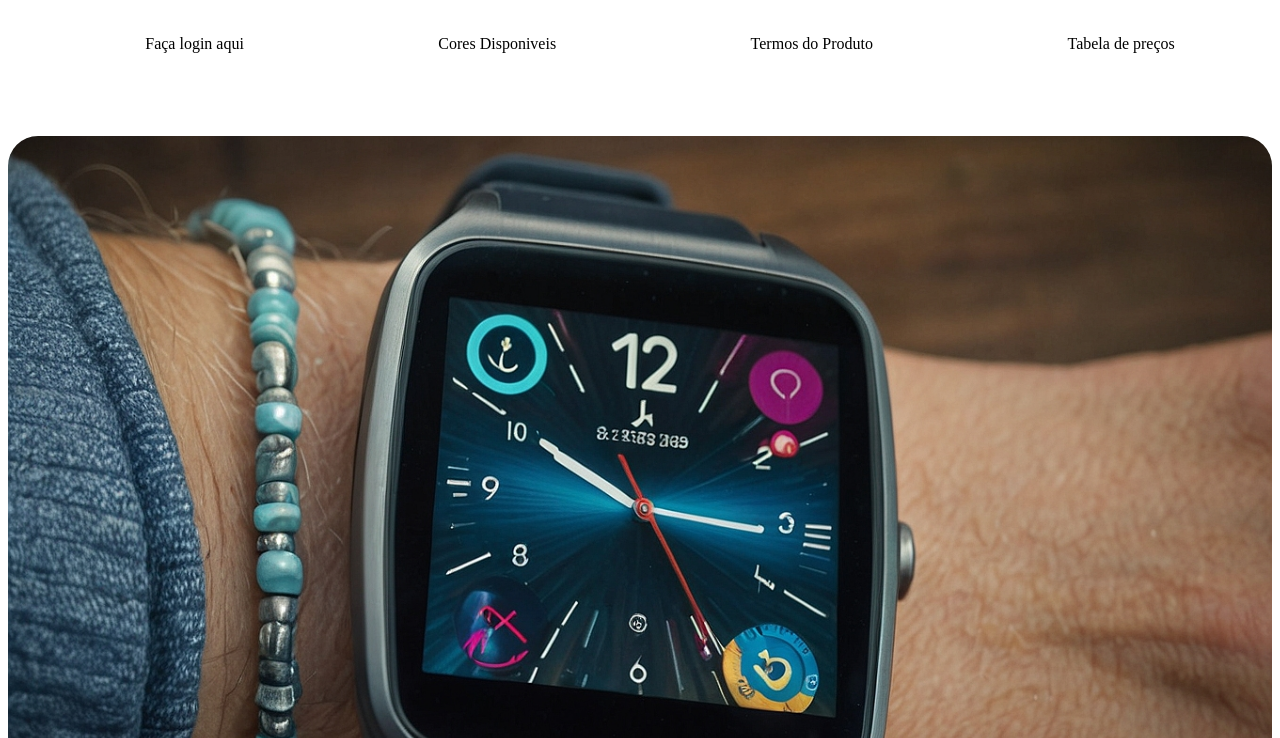
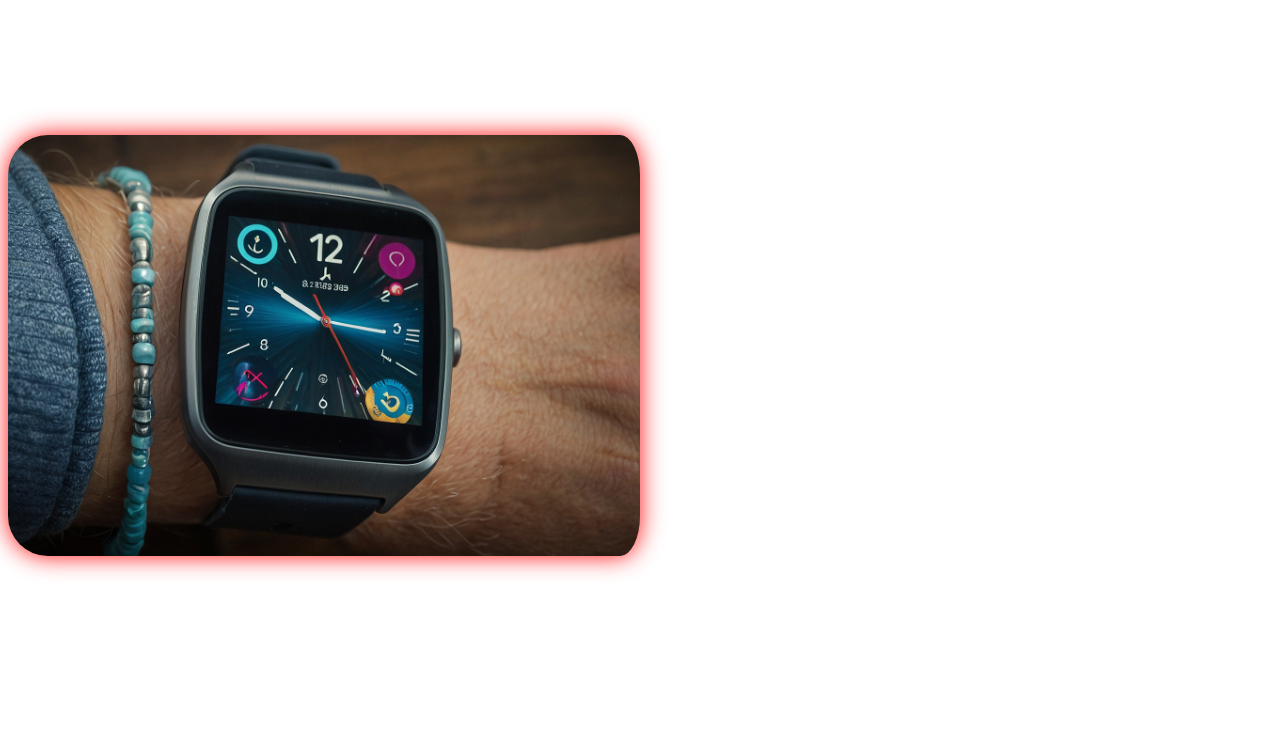
Before and after one commit to Lestarplay/Landing-Page, a plain HTML site: page index.html in a window 1280 px wide. Shown: the part 62-800 px from the top of the page. Drawn offline with Linux system fonts and the light colour scheme; a web font is replaced by a local one.

Commit message:
Add files via upload

```diff
--- a/index.css
+++ b/index.css
@@ -1,5 +1,5 @@
 h1{
-    font-family: "Italianno", cursive;
+    font-family: Italianno;
     color: white;
 }
 body{
@@ -9,16 +9,19 @@ body{
 }
 ul{
     display: flex;
-    justify-content: space-around;
+    justify-content: center;
     align-items: center;
+    gap: 10px;
 }
 a{
-    color: black;
+    color: white;
     text-decoration: none;
 }
 img{
-   border-radius: 30px;
-   width: 100%;
+   border-radius: 40px;
+   width: 50%;
+   filter:  drop-shadow(0 0 0.75rem rgb(255, 13, 13));
+   padding-right: 20px;
 }
 h2{
     text-align: center;
@@ -26,4 +29,10 @@ h2{
 }
 section{
     color: white;
+    display: flex;
+    font-size: 30px;
+
 }
+main{
+    color: white;
+}
--- a/index.html
+++ b/index.html
@@ -12,7 +12,6 @@
 </head>
 
 <body>
-
     <h1>New LIfe Go</h1>
     <Header>
         <nav>
@@ -26,15 +25,23 @@
     </Header>
     <h2>Um novo produto que vai melhorar o seu jeito de viver!</h2>
 
-    <img src="images/Default_smartwatch_3d_0.jpg">
+
     <section>
-        <P>já imaginou um dispositivo capaz de acessar seus dados genéticos ? Isso mesmo, Com a Smartechlife sua vida
+        <img src="images/Default_smartwatch_3d_0.jpg">
+        <p>já imaginou um dispositivo capaz de acessar seus dados genéticos ? Isso mesmo, Com a Smartechlife sua vida
             ficara mais fácil como nunca visto antes e ainda melhor. Ela vem com uma gama de funcionalidade do dia a dia
-            sem perde de qualidade.</P>
+            sem perde de qualidade.</p>
+    </section>
+    <main>
         <p>Essa é a lista de todas ás funcionalidade que o produto oferece:</p>
         <p>.coleta assertiva dos dados genéticos do usuário</p>
-        <p></p>
-    </section>
+        <p>.Análise aprofundada com inteligência artificial, para perfilar os padrões das necessidades individuais, como
+            ausência de vitaminas.</p>
+        <p>.Criação de um perfil personalizado de nutrição que suprisse suas necessidades diárias.</p>
+        <p>.cronograma alimentar na palma da mão, ou seja, cardápios com aquilo que seu corpo necessita.</p>
+        <p>.Uma tecnologia que acompanha a sua rotina recorrente.</p>
+        <P>.Holograma em 3D com Processador de ultima geração.</P>
+    </main>
 
 
 </body>
```
